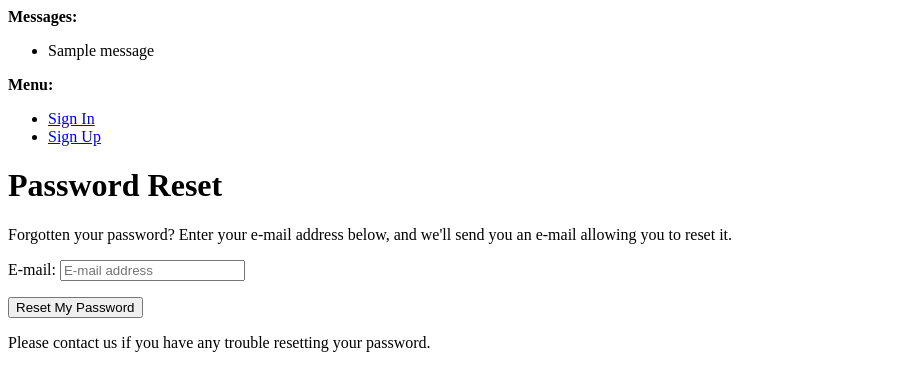
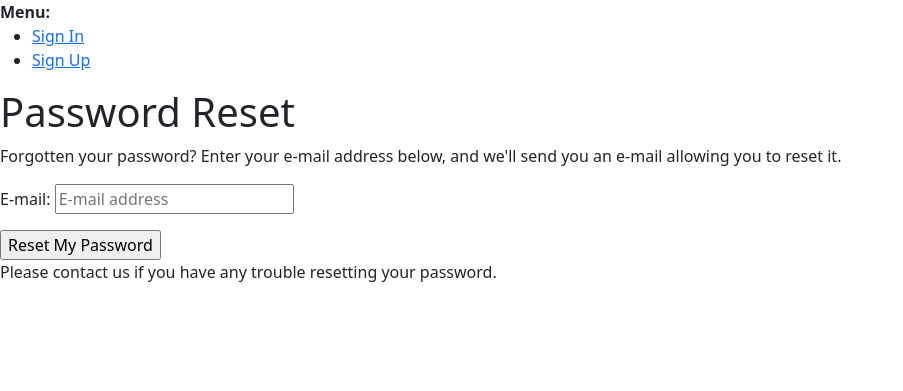
Before and after one commit to m4hi2/prizebond_checker, a Django app: page /accounts/password/reset/ in a window 1280 px wide. Shown: the top 391 px of the page, without its empty margins (0-903 px from the left). Run offline with Django 4.2, Linux system fonts and the light colour scheme; tables that the repository leaves empty hold one stand-in row (values such as "Sample post"); one stand-in notice (Sample message) is shown; parts of the project's set-up code (start-up, migrations or seed data) failed here and were passed over; some libraries are stand-ins or nearby versions.

Commit message:
feat: bootstrap loaded in base template

```diff
--- a/prizebond_draw_checker/templates/account/base.html
+++ b/prizebond_draw_checker/templates/account/base.html
@@ -4,21 +4,16 @@
     <title>{% block head_title %}{% endblock %}</title>
     {% block extra_head %}
     {% endblock %}
+    {% load bootstrap5 %}
+
+    {# Load CSS and JavaScript #}
+    {% bootstrap_css %}
+    {% bootstrap_javascript %}
+
 </head>
 <body>
 {% block body %}
-
-    {% if messages %}
-    <div>
-      <strong>Messages:</strong>
-      <ul>
-        {% for message in messages %}
-        <li>{{message}}</li>
-        {% endfor %}
-      </ul>
-    </div>
-    {% endif %}
-
+    {% bootstrap_messages %}
     <div>
         <strong>Menu:</strong>
         <ul>
```
Lines whose indentation alone changed are shown as unchanged.
